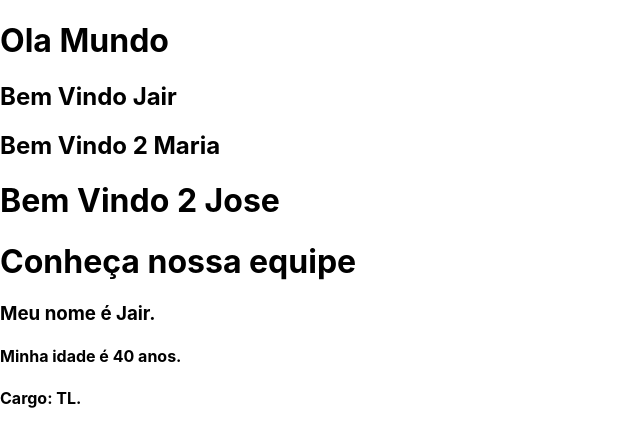
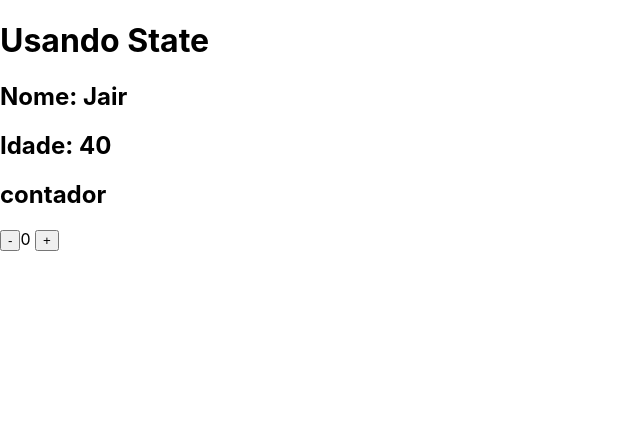
Before and after one commit to jhdresch/meu-primeiro-react, a React (Create React App) app: page / in a window 1280 px wide. Shown: the top 446 px of the page, without its empty margins (0-640 px from the left). Built offline with nearby package versions, Linux system fonts and the light colour scheme.

Commit message:
Criando meu primeiro state

```diff
--- a/src/App.js
+++ b/src/App.js
@@ -1,65 +1,51 @@
 import React, { Component } from "react";
 
+class App extends Component {
 
 
-class Equipe2 extends Component {
+    constructor(props) {
+        super(props);
+        this.state = {
+            nome: 'Jair',
+            idade: 40,
+            contador: 0
+        }
+        this.aumentar = this.aumentar.bind(this);
+        this.diminuir = this.diminuir.bind(this);
+    }
+
+    diminuir() {
+        let state = this.state;
+        if (state.contador === 0) {
+            alert("Contador chegou a zero !!!");
+            return;
+
+        }
+        state.contador -= 1;
+        this.setState(state)
+    }
+
+    aumentar() {
+        let state = this.state;
+        state.contador += 1;
+        this.setState(state)
+    }
+
+
     render() {
         return (
             <div>
-        <h1> usando classe</h1>
-        <h2>meu cardo é {this.props.cargo}</h2>
-      </div>
-    );
-  }
-}
-
-
-const BemVindo = (props) => <h2>Bem Vindo {props.nome}</h2>
-
-const BemVindo2 = (props) => {
-  return (
-    <div>
-      <h2>Bem Vindo 2 {props.nome1}</h2>
-      <h1>Bem Vindo 2 {props.nome2}</h1>
-    </div>
-  )
-}
-
-const Sobre = (props) => {
-  return (
-    <div>
-      <h3>Meu nome é {props.nome}.  </h3>
-      <h4>Minha idade é {props.idade} anos.</h4>
-      <h4>Cargo: {props.cargo}.</h4>
+                <h1>Usando State</h1>
+                <h2>Nome: {this.state.nome}</h2>
+                <h2>Idade: {this.state.idade}</h2>
+                <h2>contador</h2>
+                <button onClick={this.diminuir}> - </button>{this.state.contador} <button onClick={this.aumentar} > + </button>
             </div>
         );
     }
 
-const Equipe = (props) => {
-  return (
-    <Sobre nome={props.nome} idade={props.idade} cargo={props.cargo} />
-  );
-}
 
-function App() {
-  return (
-
-    <><div>
-      <h1>Ola Mundo</h1>
-      <BemVindo nome='Jair' />
-      <BemVindo2 nome1='Maria' nome2='Jose' />
-    </div>
-      <div>
-        <h1>Conheça nossa equipe</h1>
-        <Equipe nome="Jair" idade="40" cargo="TL" />
-
-      </div></>
-
-
-  );
 
 }
 
-
-
 export default App;
```
Also changed, not shown: src/App1.js (added, +64 -0 lines). Lines whose indentation alone changed are shown as unchanged.
